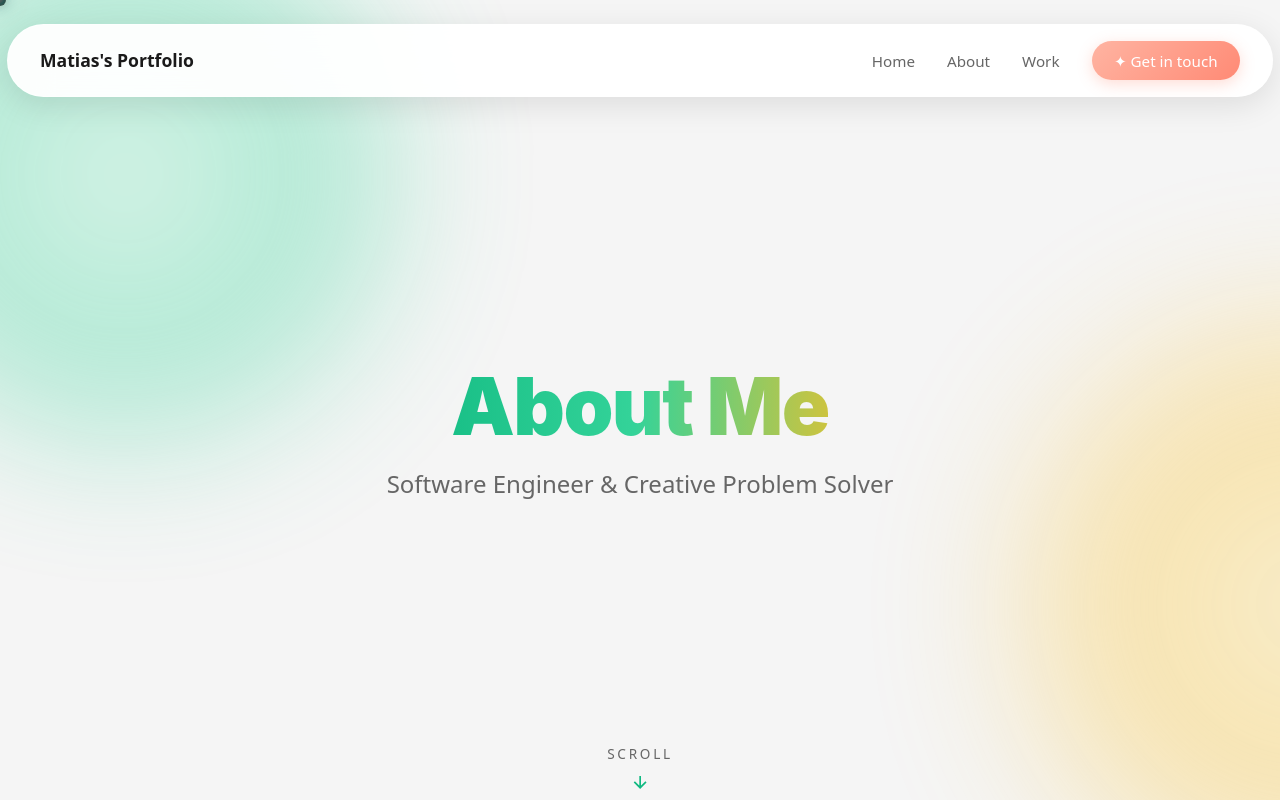
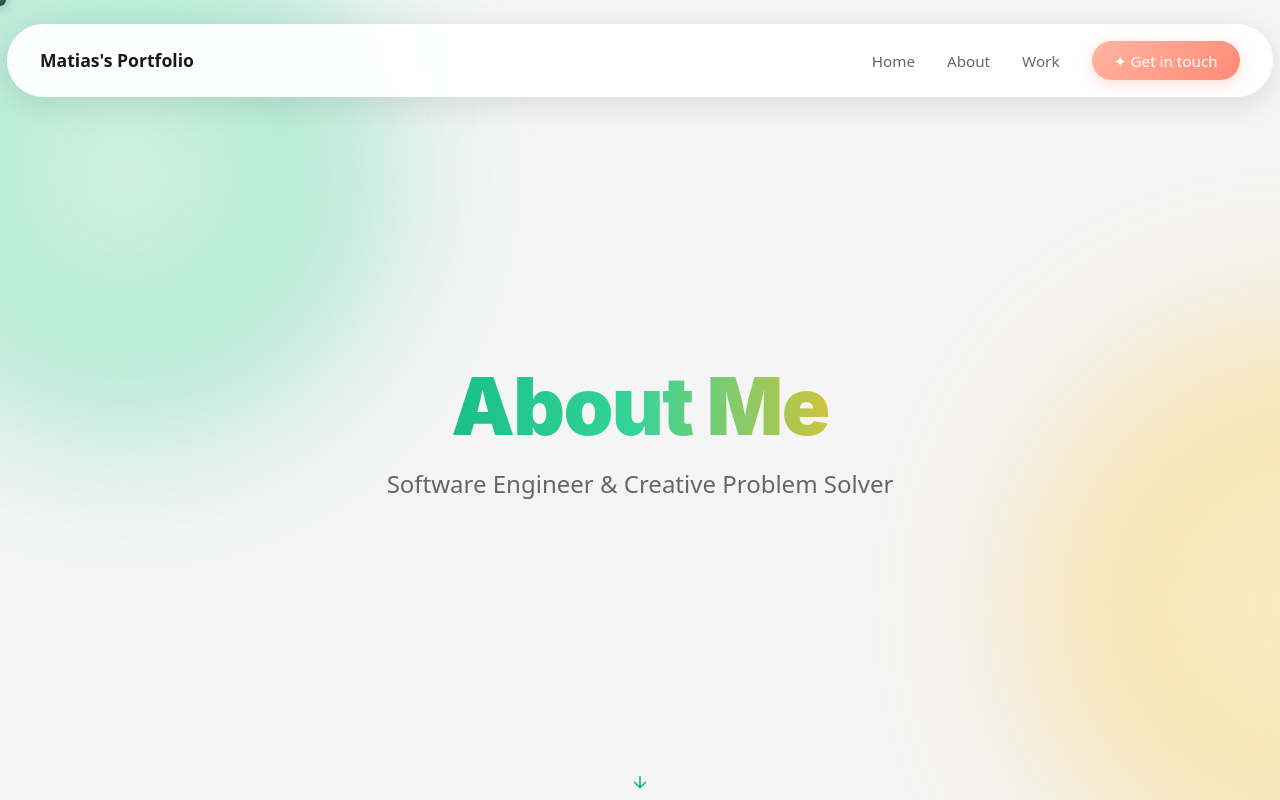
Before and after one commit to MatiiiBL/myportfolio, a React (Vite) app: page /#/about in a window 1280 px wide. Shown: the top 800 px of the page. Built offline with nearby package versions, Linux system fonts and the light colour scheme.

Commit message:
Modified small changes

```diff
--- a/src/App.jsx
+++ b/src/App.jsx
@@ -37,7 +37,7 @@ function App() {
           </div>
         </div>
         <div className="scroll-indicator">
-          <p>SCROLL</p>
+          <p></p>
           <svg width="20" height="20" viewBox="0 0 24 24" fill="none" stroke="currentColor" strokeWidth="2">
             <path d="M12 5v14M19 12l-7 7-7-7"/>
           </svg>
--- a/src/pages/AboutPage.jsx
+++ b/src/pages/AboutPage.jsx
@@ -16,7 +16,7 @@ export default function AboutPage() {
             <p className="about-subtitle">Software Engineer & Creative Problem Solver</p>
           </div>
           <div className="scroll-indicator">
-            <p>SCROLL</p>
+            <p></p>
             <svg width="20" height="20" viewBox="0 0 24 24" fill="none" stroke="currentColor" strokeWidth="2">
               <path d="M12 5v14M19 12l-7 7-7-7"/>
             </svg>
--- a/src/pages/ContactPage.jsx
+++ b/src/pages/ContactPage.jsx
@@ -15,7 +15,7 @@ export default function ContactPage() {
             <p className="contact-page-subtitle">Let's Create Something Amazing</p>
           </div>
           <div className="scroll-indicator">
-            <p>SCROLL</p>
+            <p></p>
             <svg width="20" height="20" viewBox="0 0 24 24" fill="none" stroke="currentColor" strokeWidth="2">
               <path d="M12 5v14M19 12l-7 7-7-7"/>
             </svg>
--- a/src/pages/HomePage.jsx
+++ b/src/pages/HomePage.jsx
@@ -32,7 +32,7 @@ export default function HomePage() {
           </div>
         </div>
         <div className="scroll-indicator">
-          <p>SCROLL</p>
+          <p></p>
           <svg width="20" height="20" viewBox="0 0 24 24" fill="none" stroke="currentColor" strokeWidth="2">
             <path d="M12 5v14M19 12l-7 7-7-7"/>
           </svg>
--- a/src/pages/ProjectsPage.jsx
+++ b/src/pages/ProjectsPage.jsx
@@ -18,7 +18,7 @@ export default function ProjectsPage() {
             <p className="projects-subtitle">Projects & Creations</p>
           </div>
           <div className="scroll-indicator">
-            <p>SCROLL</p>
+            <p></p>
             <svg width="20" height="20" viewBox="0 0 24 24" fill="none" stroke="currentColor" strokeWidth="2">
               <path d="M12 5v14M19 12l-7 7-7-7"/>
             </svg>
```
